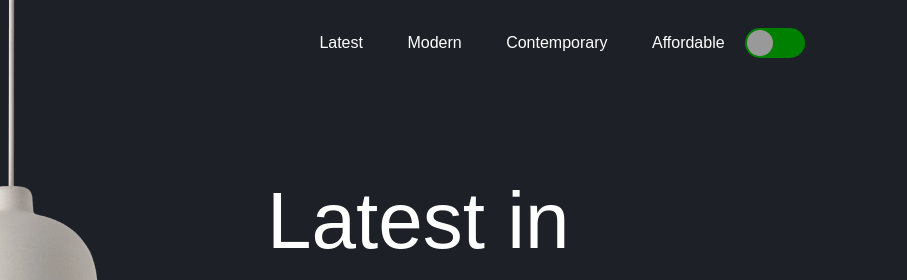
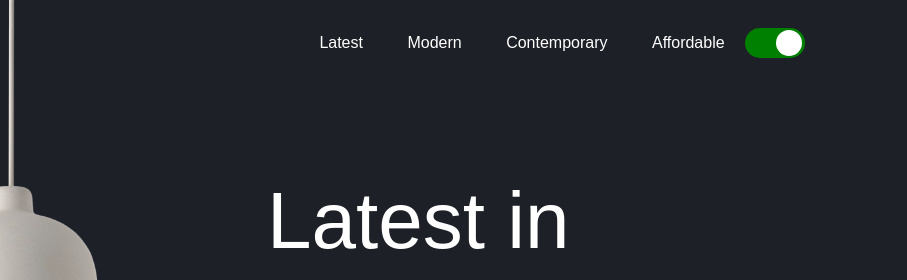
Before and after one commit to chrism-la/modern-lighting, a plain HTML site: page index.html in a window 1280 px wide. Both pictures are taken after a click on the button 1147 px from the left and 42 px from the top of the page. Shown: the top 280 px of the page, 373-1280 px from the left. Drawn offline with Linux system fonts and the light colour scheme.

Commit message:
button span transition styling

```diff
--- a/style.css
+++ b/style.css
@@ -46,6 +46,7 @@ button{
     border: 0;
     outline: 0;
     cursor: pointer;
+    transition: single-transition 0.5s;
 }
 button span{
     display: block;
@@ -54,6 +55,7 @@ button span{
     width: 26px;
     border-radius: 50%;
     margin-left: 2px;
+    transition: single-transition 0.5s, margin-left 0.5s;
 }
 .lamp-container{
     position: absolute;
@@ -116,3 +118,7 @@ button span{
 .active{
     background: green;
 }
+.active span{
+    background: #fff;
+    margin-left: 31px;
+}
```
